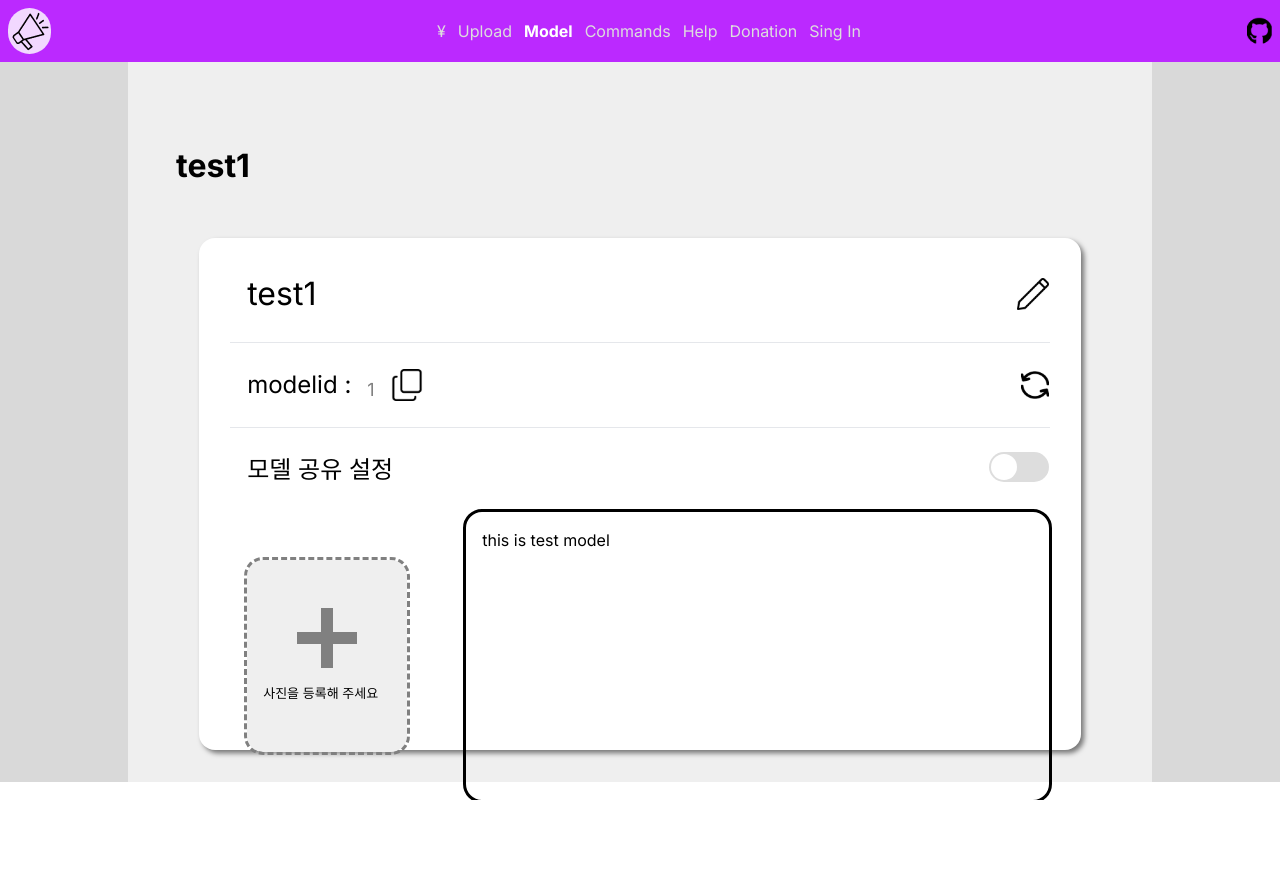
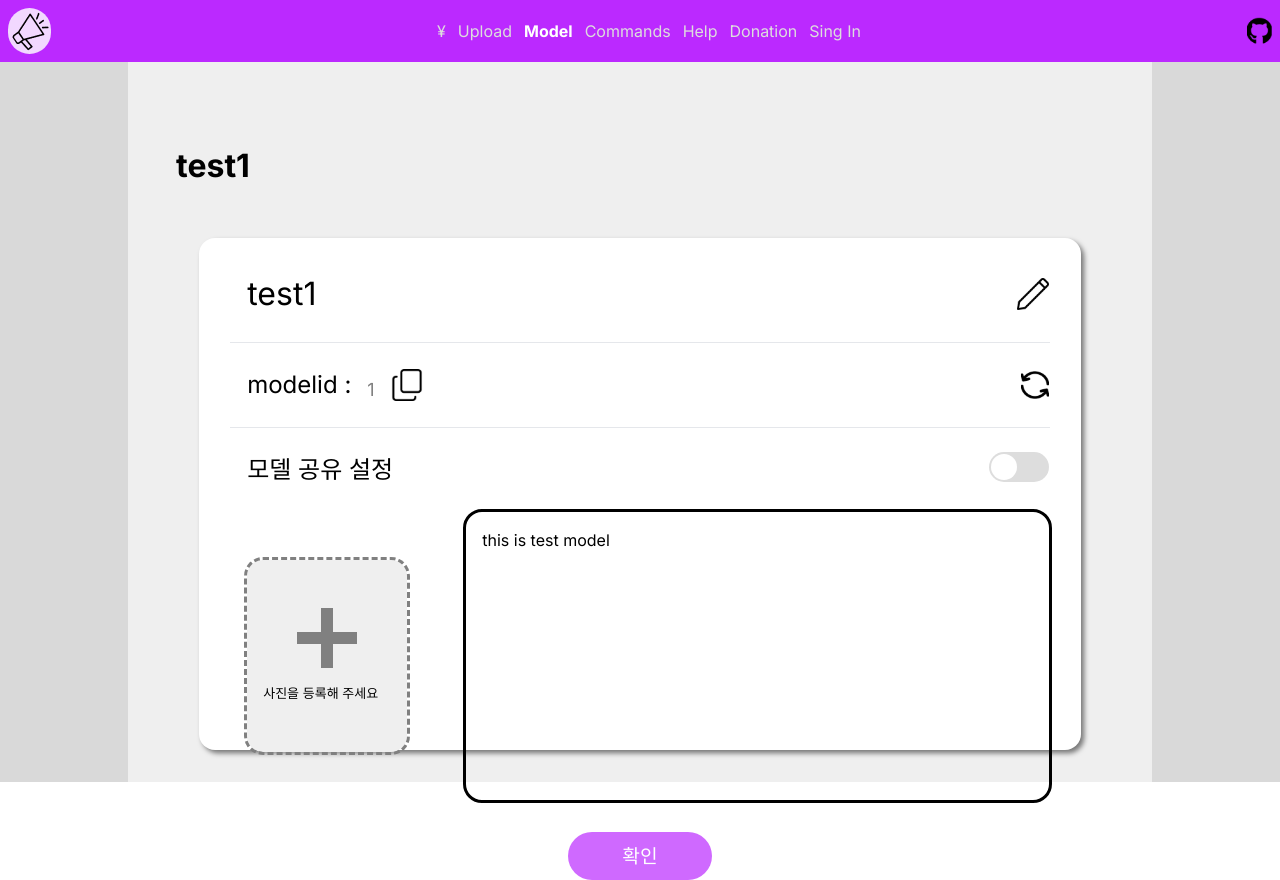
Before and after one commit to KHU-Cloud-Project-E/Front, a React (Vite) app in the folder front_code_ui_tts/: page /model/edit/1 in a window 1280 px wide. Before the commit the page ends 800 px from the top, so only its background shows below. Built offline with nearby package versions, Linux system fonts and the light colour scheme.

Commit message:
Add general button component

```diff
--- /dev/null
+++ b/front_code_ui_tts/src/component/generalButton.jsx
@@ -0,0 +1,53 @@
+import React, {useState} from "react";
+
+//색상을 밝게 만드는 함수
+function lightenColor(color, percent) {
+
+    const hex = color.replace(/^#/, '');
+    const rgb = parseInt(hex, 16);
+    const r = (rgb >> 16) & 0xff;
+    const g = (rgb >>  8) & 0xff;
+    const b = (rgb >>  0) & 0xff;
+
+    const factor = 1 + percent / 100;
+    const newR = Math.round(r * factor)>0xff?0xff:Math.round(r * factor);
+    const newG = Math.round(g * factor)>0xff?0xff:Math.round(g * factor);
+    const newB = Math.round(b * factor)>0xff?0xff:Math.round(b * factor);
+
+    const newColor = ((newR << 16) | (newG << 8) | newB).toString(16);
+    return `#${newColor.padStart(6, '0')}`;
+  }
+
+  // text : 버튼에 들어가 텍스트
+  // color : 버튼 배경 색
+  // textColor : 텍스트 색
+  // onClick : 버튼을 클릭했을때 실행할 함수
+const GeneralButton = ({text, color, textColor, onClick}) => {
+
+    const [isHovered, setHovered] = useState(false);
+
+    const buttonStyle = {
+        backgroundColor: isHovered?lightenColor(color,15):color,
+        color: textColor,
+        width: '9rem',
+        height: '3rem',
+        'border-radius': '3rem',
+        'font-size': 'larger'
+    }
+
+    return(
+        <button style={buttonStyle}
+        onClick={() => {onClick()}}
+        onMouseOver={()=>setHovered(true)}
+        onMouseOut={()=>setHovered(false)}>{text}</button>
+    );
+}
+
+GeneralButton.defaultProps = {
+    text: '',
+    color: '#CF69FF',
+    textColor: '#FFFFFF'
+}
+
+
+export default GeneralButton;
--- a/front_code_ui_tts/src/css/modelEdit.module.css
+++ b/front_code_ui_tts/src/css/modelEdit.module.css
@@ -141,6 +141,11 @@
     float: right;
 }
 
+.modelConfirmButtonBox{
+    align-self: center;
+    margin: 2rem;
+}
+
 .sepBlock {
     margin-top: 1.5rem;
     align-self: center;
--- a/front_code_ui_tts/src/pages/modelEdit.jsx
+++ b/front_code_ui_tts/src/pages/modelEdit.jsx
@@ -6,6 +6,7 @@ import clipboardCopy from "clipboard-copy";
 import { Tooltip } from "react-tooltip";
 import ToggleSwitch from "../component/toggleSwitch";
 import CrossElement from "../component/crossElement";
+import GeneralButton from "../component/generalButton";
 
 const testJson = {
     "status": 200, // 상태
@@ -31,7 +32,7 @@ function ModelEdit(){
     const handleCopyToClipboard = () => {
         clipboardCopy(modelId);
         alert(`모델 id (${modelId})가 클립보드에 카피되었습니다.`);
-    }
+    };
 
     const handleShareToggle = () => {
         if(isShare === true){ //공유 설정이 되어있을 때
@@ -39,7 +40,11 @@ function ModelEdit(){
         }else{ //공유설정이 되어있지 않을 때
             setIsShare(true);
         }
-    }
+    };
+
+    const confirmButtonOnClick = () => {
+
+    };
 
     return(
         <div className={styles.modelBackground}>
@@ -111,6 +116,9 @@ function ModelEdit(){
                             />
                         </div>
                     </div>
+                    <div className={styles.modelConfirmButtonBox}>
+                        <GeneralButton text={"확인"} onClick={()=>{confirmButtonOnClick()}} />
+                    </div>
                 </div>
             </div>
         </div>
```
